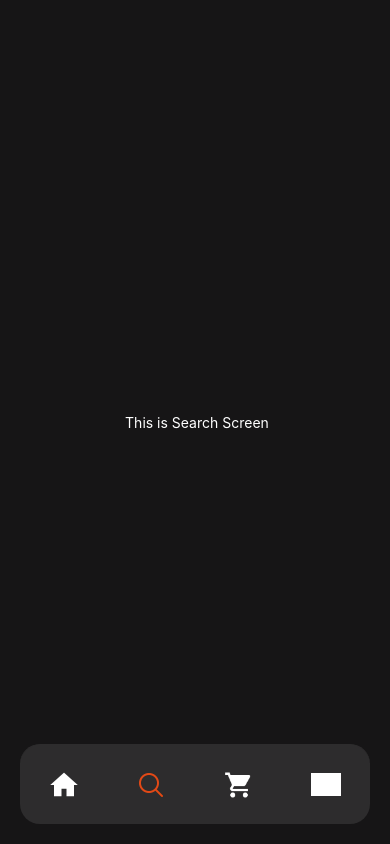
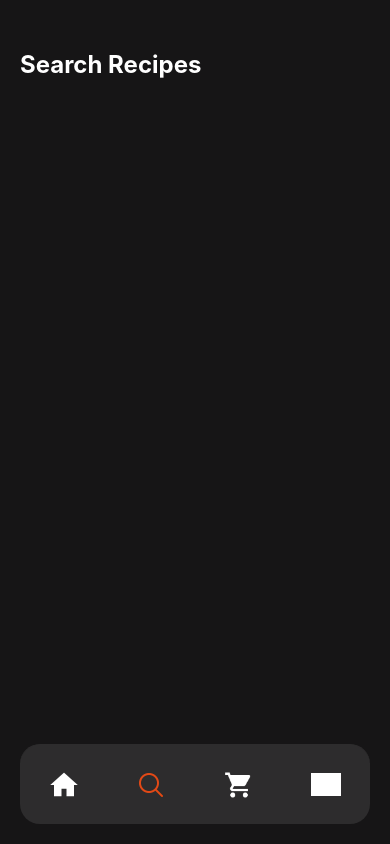
Before and after one commit to aamir104512/FoodRecipes, a React Native app: screen /Search in a window 390 px wide. Built offline with nearby package versions, Linux system fonts and the light colour scheme; grey boxes are pictures that could not be loaded.

Commit message:
search header

```diff
--- a/screens/Search.js
+++ b/screens/Search.js
@@ -4,7 +4,10 @@ import React from 'react'
 export default function Search() {
   return (
     <View style={styles.container}>
-      <Text style={{color: 'white'}}> This is Search Screen</Text>
+      <View style={styles.searchHeader}>
+         <Text style={{color: 'white', fontSize: 24, fontWeight: 'bold'}}>Search Recipes</Text>
+      </View>
+
     </View>
   )
 }
@@ -13,7 +16,9 @@ const styles = StyleSheet.create({
     container: {
         flex: 1,
         backgroundColor: '#161516',
-        alignItems: 'center',
-        justifyContent: 'center'
-    }
+        padding: 20
+    },
+     searchHeader: {
+       marginTop: 30,
+     }
 })
```
